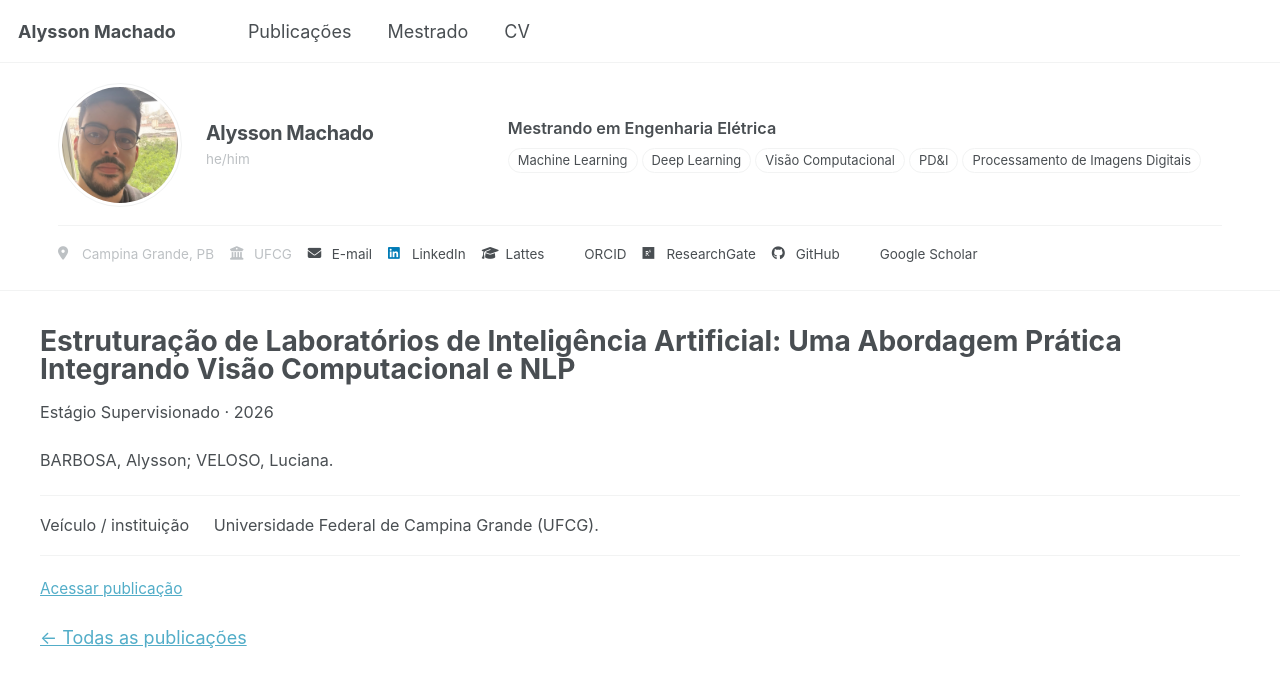
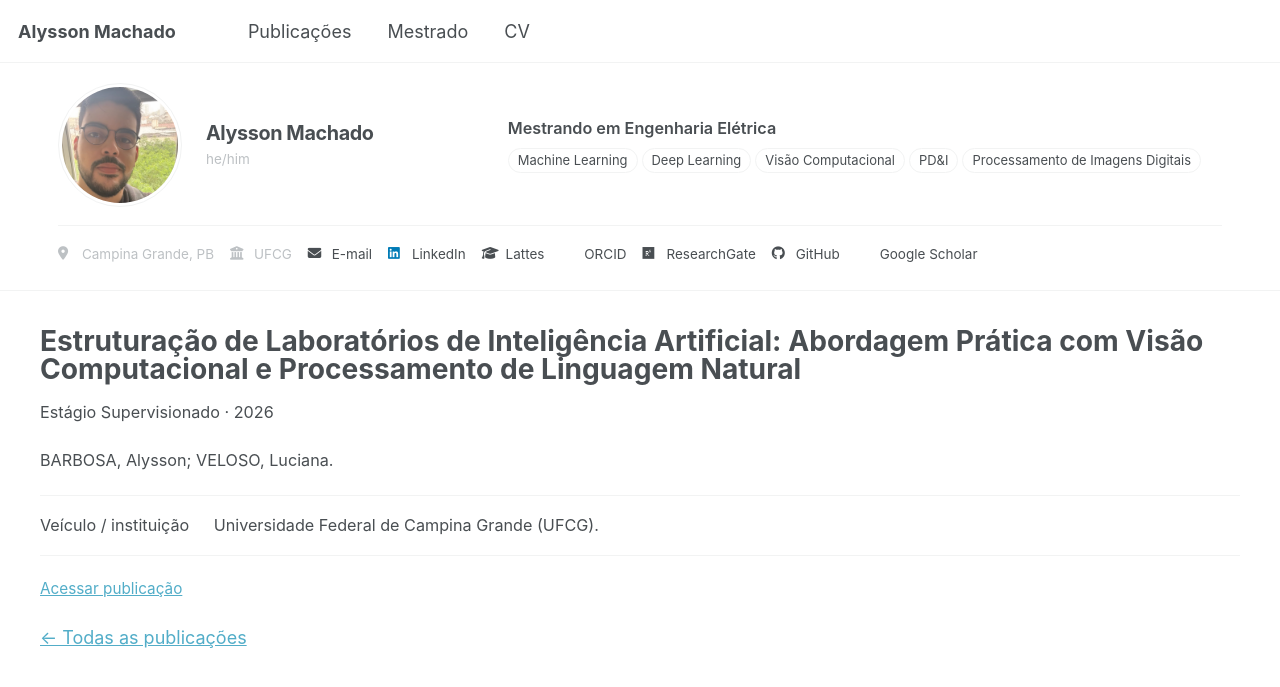
Before and after one commit to Alyssonmach/alyssonmach.github.io, a Jekyll site: the page built from _publications/2026-estagio.md, in a window 1280 px wide and 900 px high. Shown: the top 687 px of the window. Built offline with Jekyll 4.4.1, drawn with Linux system fonts in a browser that asks for light colours; a style sheet for code colours, icons or effects is not loaded.

Commit message:
att publication metadata

```diff
--- a/_publications/2026-estagio.md
+++ b/_publications/2026-estagio.md
@@ -1,5 +1,5 @@
 ---
-title: "Estruturação de Laboratórios de Inteligência Artificial: Uma Abordagem Prática Integrando Visão Computacional e NLP"
+title: "Estruturação de Laboratórios de Inteligência Artificial: Abordagem Prática com Visão Computacional e Processamento de Linguagem Natural"
 category: internships
 permalink: "/publication/2026-estagio/"
 publication_year: 2026
```
Also changed, not shown: _publications/2022-eficiencia-redes-convolucionais.md (+1 -1 lines).
